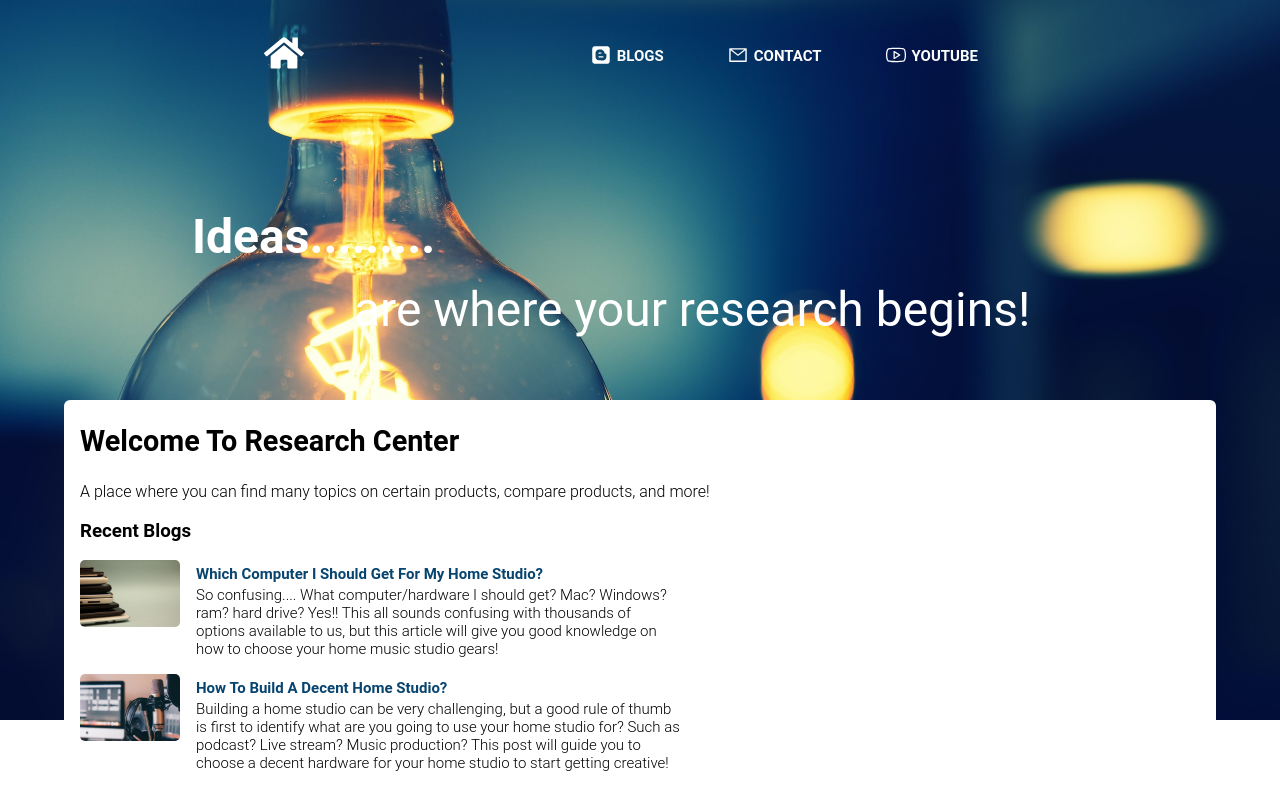
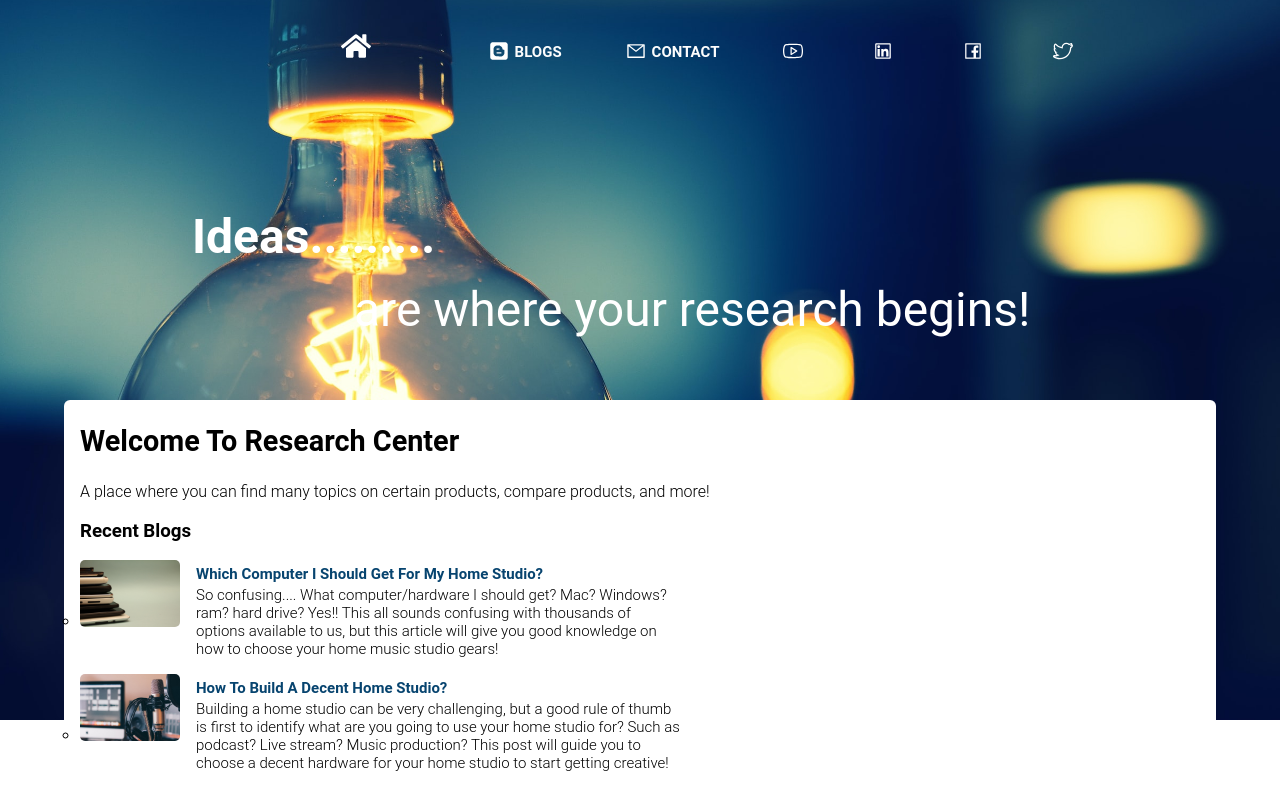
Before and after one commit to webncyber/myresearchcenter, a React (Create React App) app: page / in a window 1280 px wide. Shown: the top 810 px of the page. Built offline with nearby package versions, Linux system fonts and the light colour scheme.

Commit message:
add social links and style

```diff
--- a/src/Styles/Layout.scss
+++ b/src/Styles/Layout.scss
@@ -63,6 +63,7 @@ body{
     ul{
         li{
             padding-bottom: 0.6rem;
+            list-style-type: circle;
         }
     }
 
--- a/src/components/navbar/index.js
+++ b/src/components/navbar/index.js
@@ -1,25 +1,47 @@
 import './style.scss'
-import { AiOutlineMail } from "react-icons/ai";
+import { AiOutlineMail, AiOutlineFacebook, AiOutlineLinkedin } from "react-icons/ai";
 import { FaHome, FaBlogger } from "react-icons/fa";
-import { SlSocialYoutube } from "react-icons/sl";
+import { SlSocialYoutube, SlSocialTwitter } from "react-icons/sl";
 import { GiHamburgerMenu } from "react-icons/gi";
-import React, { useState } from 'react';
+import React, { useState, useEffect } from 'react';
 
 
 const NavBar = () => {
     const [toggle, showMobileMenu] = useState(false);
+    const [setNavBG, setNavbarBgColor] = useState(false);
+    const browserTitle = document.title;
+    const currentURL = window.location.href;
+    const fbPostURL = "http://www.facebook.com/share.php?u=" + currentURL;
+    const twittURL = "https://twitter.com/intent/tweet?text=" + browserTitle + " " +  currentURL;
+    const linkedInURL = "https://www.linkedin.com/shareArticle?url="+currentURL+"&title="+browserTitle+"";
+
+    const changeBackground = () => {
+        console.log(window.scrollY)
+        if (window.scrollY >= 66) {
+            setNavbarBgColor(true)
+        } else {
+            setNavbarBgColor(false)
+        }
+      }
+      useEffect(() => {
+        changeBackground()
+        // adding the event when scroll change background
+        window.addEventListener("scroll", changeBackground)
+      })
+
 
     return (
         <div>
-            <div id="nav-desktop" className='navbar'>
+            <div id="nav-desktop" className={setNavBG ? "navbar nav-bg-color" : "navbar"}>
                 <div></div>
-                <div>
-                    <a href='/'>
-                        <FaHome style={{ color: 'white', fontSize: '40px' }} />
-                    </a>
-                </div>
+
                 <div>
                     <ul>
+                        <li>
+                            <a href='/'>
+                            <FaHome style={{ color: 'white', fontSize: '30px' }} />
+                            </a>
+                        </li>
                         <li><a href='/blogs'>
                             <FaBlogger style={{ color: 'white', fontSize: '20px' }} />
                             Blogs</a></li>
@@ -27,8 +49,31 @@ const NavBar = () => {
                             <AiOutlineMail style={{ color: 'white', fontSize: '20px' }} />
                             Contact</a></li>
                         <li>
+
+                            <a title='Youtube' href='https://www.youtube.com/@webncyber' target={'_blank'}>
                             <SlSocialYoutube style={{ color: 'white', fontSize: '20px' }} />
-                            <a href='https://www.youtube.com/@webncyber' target={'_blank'}>Youtube</a></li></ul>
+                            </a>
+                        </li>
+
+                        <li>
+                            <a title='Share on Linkedin' target={'_blank'} href={linkedInURL}>
+                                <AiOutlineLinkedin style={{ color: 'white', fontSize: '20px' }} />
+                            </a>
+                        </li>
+
+                        <li>
+                            <a title='Share on Facebook' target={'_blank'} href={fbPostURL}>
+                                <AiOutlineFacebook style={{ color: 'white', fontSize: '20px' }} />
+                            </a>
+                        </li>
+
+                        <li>
+                           <a  title='Share on Twitter' target={'_blank'} href={twittURL}>
+                                <SlSocialTwitter style={{ color: 'white', fontSize: '20px' }} />
+                           </a>
+                        </li>
+
+                        </ul>
                 </div>
             </div>
 
@@ -43,10 +88,24 @@ const NavBar = () => {
                         <li><a href='/blogs'>
 
                             Blogs</a></li>
-                        <li><a href=''>
-                            Email</a></li>
+                        <li><a href='mailto:webncyber@gmail.com'>
+                            Contact</a></li>
                         <li>
-                            <a href=''>Youtube</a></li>
+
+                            <a title='Youtube' href='https://www.youtube.com/@webncyber' target={'_blank'}>
+                            <SlSocialYoutube style={{ color: 'black', fontSize: '20px' }} />
+                            </a>
+                            <a title='Share on Linkedin' target={'_blank'} href={linkedInURL}>
+                                <AiOutlineLinkedin style={{ color: 'black', fontSize: '20px' }} />
+                            </a>
+                            <a title='Share on Facebook' target={'_blank'} href={fbPostURL}>
+                                <AiOutlineFacebook style={{ color: 'black', fontSize: '20px' }} />
+                            </a>
+                            <a  title='Share on Twitter' target={'_blank'} href={twittURL}>
+                                <SlSocialTwitter style={{ color: 'black', fontSize: '20px' }} />
+                           </a>
+                        </li>
+
                     </ul>
                 )
 
--- a/src/components/navbar/style.scss
+++ b/src/components/navbar/style.scss
@@ -2,24 +2,28 @@
     display: flex;
     align-items: center;
     position: fixed;
-    top: 30px;
-    justify-content: space-between;
+    top: 0px;
+    justify-content: center;
     overflow: hidden;
-    width: 75%;
+    width: 100%;
     font-size: 15px;
     font-weight: bold;
     padding-left: 50px;
-
+    z-index: 500;
     ul {
         list-style-type: none;
         display: inline-block;
         width: 100%;
+        padding-top: 1rem;
+
+        li:first-child{
+            padding-right: 5rem;
         }
-
         li {
             display: inline;
             padding-left: 2rem;
             padding-right: 2rem;
+
             svg {
                 margin-right: 6px;
                 vertical-align: text-bottom;
@@ -30,12 +34,34 @@
                 text-decoration: none;
                 text-transform: uppercase;
             }
+
+
         }
     }
 
+
+}
+
+.nav-bg-color{
+    background-color: rgb(51, 51, 51);
+}
 #nav-desktop{
     @media screen and (max-width: 660px) {
         display: none;
+      }
+
+      @media screen and (max-width: 820px) {
+        ul{
+            li:first-child{
+                padding-right: 3rem;
+            }
+
+            li{
+                padding-left: 0.5rem;
+                padding-right: 0.5rem;
+
+            }
+        }
       }
 }
 
@@ -60,20 +86,18 @@
         width: 85%;
         margin: 0px;
         padding-left: 5px;
+        padding-top: 0rem;
         li {
             padding-top: 0.3rem;
             padding-bottom: 0.3rem;
             text-align: left;
-            &:hover{
-                background-color: rgb(184, 184, 184);
-
-            }
             a {
+                margin-right: 0.5rem;
                 color: rgb(61, 59, 59);
                 text-decoration: none;
                 text-transform: uppercase;
                &:hover{
-                color: white;
+                color: rgb(13, 47, 238);
                }
             }
     }
--- a/src/components/singleColumnContent/index.js
+++ b/src/components/singleColumnContent/index.js
@@ -7,7 +7,9 @@ const SingleColumnContent = (props) => {
 
     return(
         <div className="single-column-content">
-            <h2>{props.heading}</h2>
+            <h2>
+                {props.heading}</h2>
+
             {isJsx && (
                  <div className='content' >{props.content}</div>
             )
```
Also changed, not shown: public/data/blogs/music/build-your-home-studio.json (+1 -1 lines), public/Images/arrow.png (added). Lines whose indentation alone changed are shown as unchanged.
